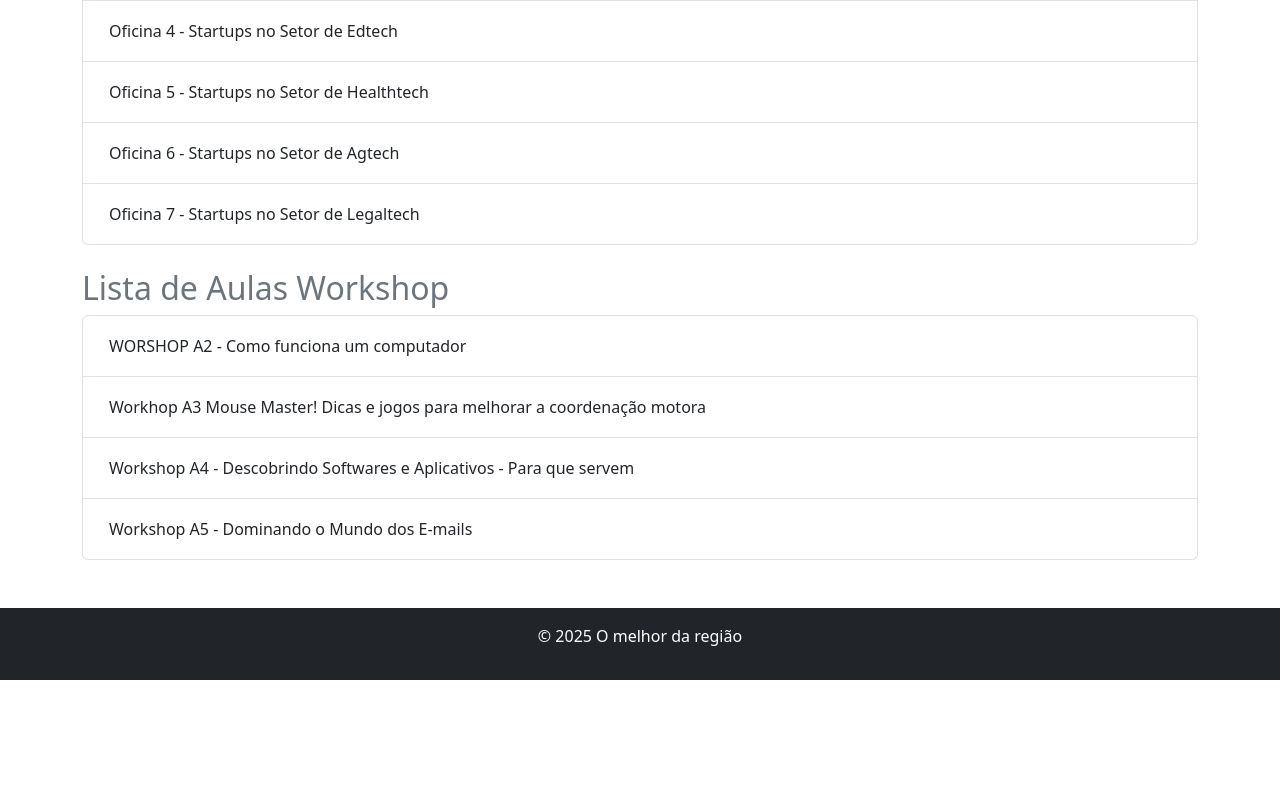
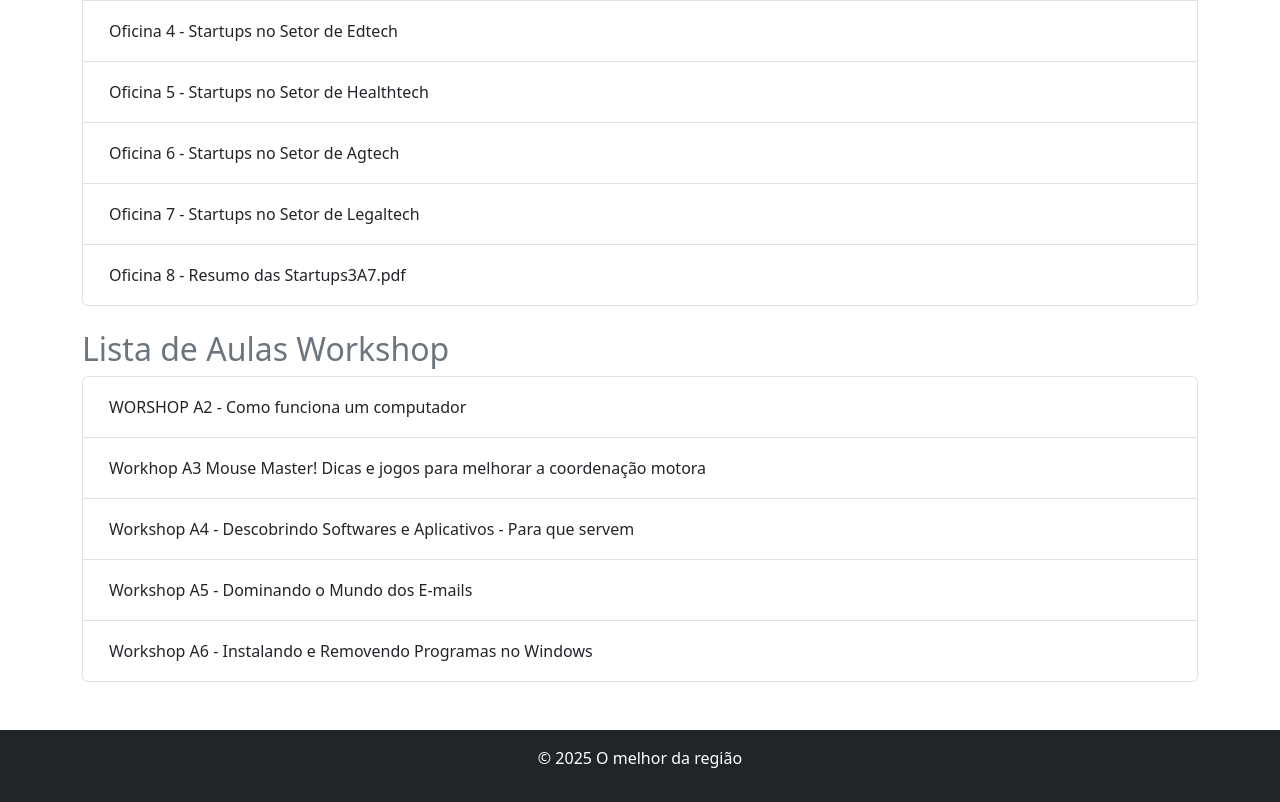
Before and after one commit to CharlesThomaz/aulas, a plain HTML site: page aulas.html in a window 1280 px wide. Shown: the part 1992-2794 px from the top of the page. Before the commit the page ends 2672 px from the top, so only its background shows below. Drawn offline with nearby package versions, Linux system fonts and the light colour scheme.

Commit message:
UPDATE STARTUP+WORKSHOP

```diff
--- a/aulas.html
+++ b/aulas.html
@@ -157,6 +157,10 @@
                 <li class="list-group-item">
                     <a href="aulas/oficinas/Oficina 7 - Startups no Setor de Legaltech.pdf" target="_blank">Oficina 7 - Startups no Setor de Legaltech</a>
                 </li>
+                <li class="list-group-item">
+                    <a href="aulas/oficinas/Oficina 8 - Resumo das Startups3A7.pdf" target="_blank">Oficina 8 - Resumo das Startups3A7.pdf</a>
+                </li>
+            </ul>
             </ul>
         </section>
 
@@ -175,6 +179,9 @@
                 <li class="list-group-item">
                     <a href="aulas/workshop/Workshop A5 - Dominando o Mundo dos E-mails.pdf" target="_blank">Workshop A5 - Dominando o Mundo dos E-mails</a>
                 </li>
+                <li class="list-group-item">
+                    <a href="aulas/workshop/Workshop A6 - Instalando e Removendo Programas no Windows.pdf" target="_blank">Workshop A6 - Instalando e Removendo Programas no Windows</a>
+                </li>
             </ul>
         </section>
     </main>
```
Also changed, not shown: 2 other files.
